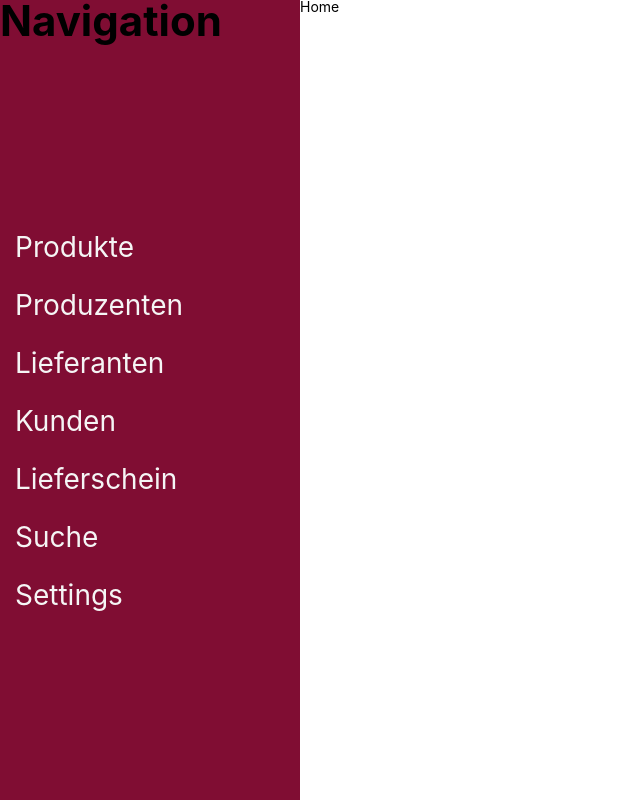
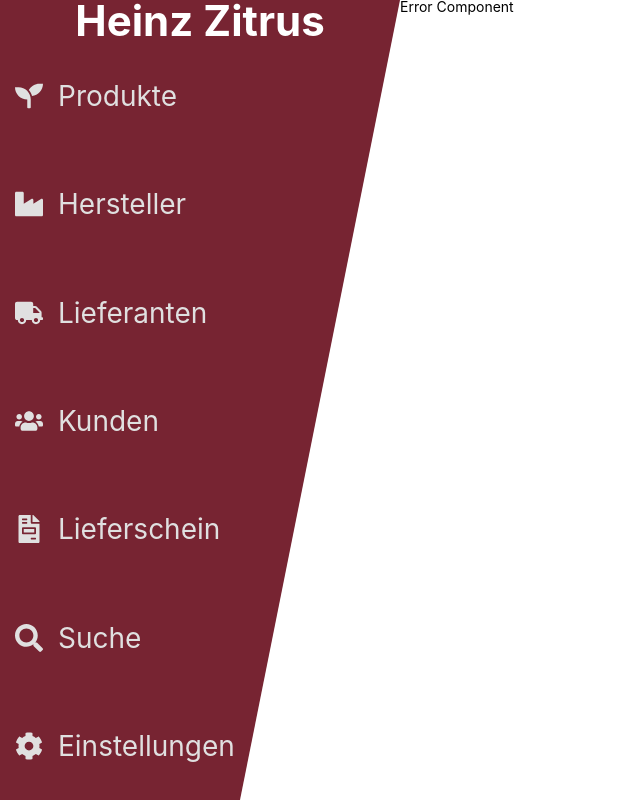
Before and after one commit to NicoVogel/dhbw_swe_store, a React (Create React App) app in the folder dhbw_swe_react/: page / in a window 1280 px wide. Shown: the whole page, without its empty margins (0-640 px from the left). Built offline with nearby package versions, Linux system fonts and the light colour scheme.

Commit message:
adjust navigation and routing

```diff
--- a/dhbw_swe_react/src/app/App.js
+++ b/dhbw_swe_react/src/app/App.js
@@ -21,7 +21,7 @@ class App extends Component {
         <div className='app'>
           <Navigation/>
           <Switch className='flex-item'>
-            <Route path="/" component={Home} exact />
+            <Route path="/home" component={Home} exact />
             <Route path="/products" component={Products} />
             <Route path="/producers" component={Producers} />
             <Route path="/suppliers" component={Suppliers} />
--- a/dhbw_swe_react/src/app/organisms/Navigation/Navigation.js
+++ b/dhbw_swe_react/src/app/organisms/Navigation/Navigation.js
@@ -3,19 +3,47 @@ import './Navigation.scss'
 
 import { NavLink } from 'react-router-dom';
 
+
+import { library } from '@fortawesome/fontawesome-svg-core';
+import { FontAwesomeIcon } from '@fortawesome/react-fontawesome';
+import { faTruck, faUsers, faSearch, faFileInvoice, faIndustry, faSeedling, faCog } from '@fortawesome/free-solid-svg-icons';
+
+library.add(faTruck, faUsers, faSearch, faFileInvoice, faIndustry, faSeedling, faCog);
+
 class Navigation extends Component {
     render() {
         return (
-            <div className='navigation'>
-                <h2>Navigation</h2>
+            <div className='navigation open'>
+                <NavLink className='title' to='/home'>Heinz Zitrus</NavLink>
                 <div className='items-container'>
-                    <NavLink className='nav-item' to='/products'>Produkte</NavLink>
-                    <NavLink className='nav-item' to='/producers'>Produzenten</NavLink>
-                    <NavLink className='nav-item' to='/suppliers'>Lieferanten</NavLink>
-                    <NavLink className='nav-item' to='/customers'>Kunden</NavLink>
-                    <NavLink className='nav-item' to='/deliverynote'>Lieferschein</NavLink>
-                    <NavLink className='nav-item' to='/search'>Suche</NavLink>
-                    <NavLink className='nav-item' to='/settings'>Settings</NavLink>
+                    <NavLink className='nav-item' to='/products'>
+                        <FontAwesomeIcon icon='seedling' className='icon' />
+                        <div className="text"> Produkte </div>
+                    </NavLink>
+                    <NavLink className='nav-item' to='/producers'>
+                        <FontAwesomeIcon icon='industry' className='icon' />
+                        <div className="text"> Hersteller </div>
+                    </NavLink>
+                    <NavLink className='nav-item' to='/suppliers'>
+                        <FontAwesomeIcon icon='truck' className='icon' />
+                        <div className="text"> Lieferanten </div>
+                    </NavLink>
+                    <NavLink className='nav-item' to='/customers'>
+                        <FontAwesomeIcon icon='users' className='icon' />
+                        <div className="text"> Kunden </div>
+                    </NavLink>
+                    <NavLink className='nav-item' to='/deliverynote'>
+                        <FontAwesomeIcon icon='file-invoice' className='icon' />
+                        <div className="text"> Lieferschein </div>
+                    </NavLink>
+                    <NavLink className='nav-item' to='/search'>
+                        <FontAwesomeIcon icon='search' className='icon' />
+                        <div className="text"> Suche </div>
+                    </NavLink>
+                    <NavLink className='nav-item' to='/settings'>
+                        <FontAwesomeIcon icon='cog' className='icon' />
+                        <div className="text"> Einstellungen </div>
+                    </NavLink>
                 </div>
             </div>
         );
--- a/dhbw_swe_react/src/app/organisms/Navigation/Navigation.scss
+++ b/dhbw_swe_react/src/app/organisms/Navigation/Navigation.scss
@@ -1,28 +1,59 @@
+@import '../../../styles/defines';
+
 .navigation {
-  background-color:#800d33;
-  width: 300px;
+  background-color: $color-main;
+  width: 100px;
   height: 100%;
-
-  clip-path: polygon(0%);
 
   display: flex;
   flex-direction: column;
 
-  h2 {
+  clip-path: polygon(0 0, 100% 0, 60% 100%, 0 100%);
+  transition: all 500ms ease-in-out;
+  // &:hover {
+  //   width: 400px;
+  // transition: all 500ms ease-in-out;
+
+  // }
+
+  &.open {
+    width: 40%;
+    max-width: 400px;
+  }
+
+
+  .title {
+    color: white;
     font-size: 3rem;
     font-weight: bold;
+    align-self: center;
+    text-decoration: none;
   }
   .items-container {
+    box-sizing: border-box;
     flex: 1;
-
+    margin-left: 15px;
     display: flex;
     flex-direction: column;
-    justify-content: center;
+    justify-content: space-around;
     .nav-item {
-      color: whitesmoke;
-      margin: 15px;
+
+      color: $color-text-light;
+      text-decoration: none;
       font-size: 2rem;
-      text-decoration: none;
+
+      display: flex;
+
+      .text {
+        margin-left: 15px;
+      }
+
+      .icon {
+        width: 2rem;
+      }
+      &.active {
+        color: $color-accent;
+      }  // margin: 15px;
     }
   }
 }
```
